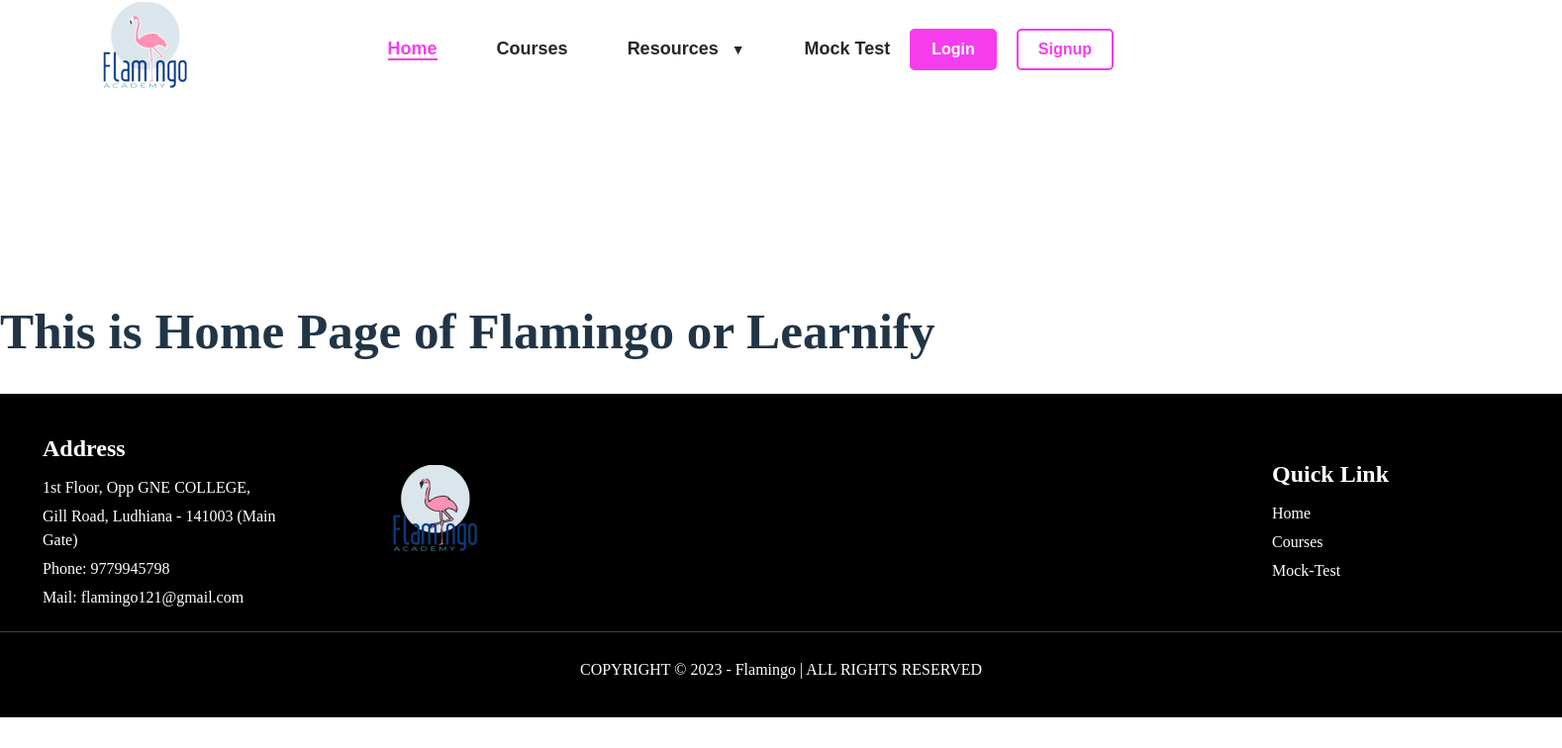
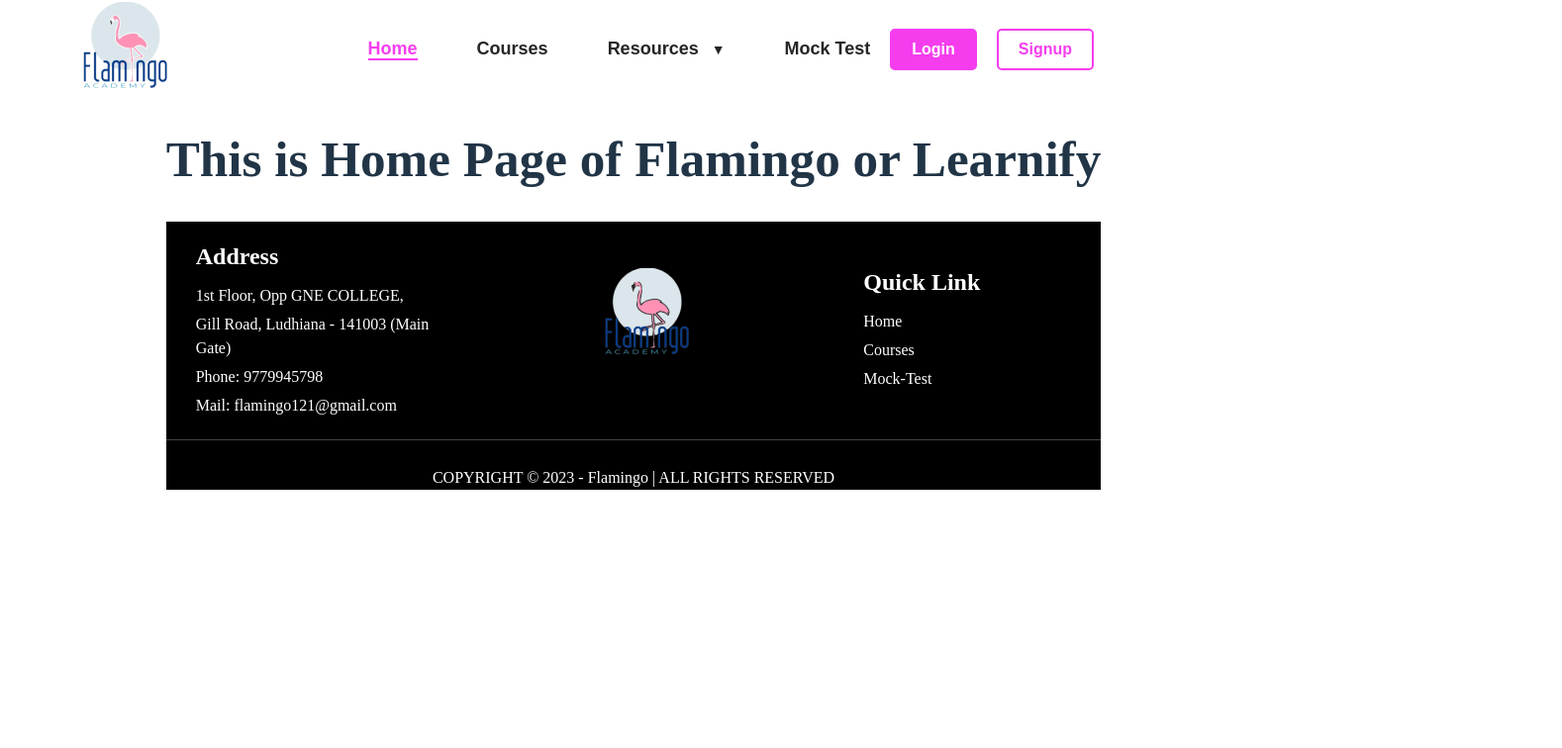
Before and after one commit to AYUSH56789/LearniFy---The-online-Tutor, a React (Vite) app in the folder frontend/: page / in a window 1280 px wide. Shown: the top 756 px of the page at 99% size, 1578 px wide, since content can reach past the window. Built offline with nearby package versions, Linux system fonts and the light colour scheme.

Commit message:
footer 2nd commit

```diff
--- a/frontend/src/components/footer/Footer.css
+++ b/frontend/src/components/footer/Footer.css
@@ -1,9 +1,9 @@
 .footer {
     background-color: #000; /* Black background */
     color: #fff; /* White text */
-    width: 240%;
+    width: 100%;
     max-width: 1578px;
-    padding: 20px 0;
+    /* padding: 20px 0; */
     box-sizing: border-box;
   }
 
@@ -65,7 +65,8 @@
   }
 
   .foot-logo{
-    margin-left: 400px;
+    margin-left: 0px;
+    margin-right: auto;
 
   }
 
--- a/frontend/src/components/footer/Footer.jsx
+++ b/frontend/src/components/footer/Footer.jsx
@@ -14,7 +14,7 @@
           <p>Phone: 9779945798</p>
           <p>Mail: flamingo121@gmail.com</p>
         </div>
-        <div className="footer-section logo">
+        <div>
           <img className="foot-logo" src={flamingoLogo} alt="Flamingo" />
         </div>
         <div className="footer-section quick-links">
--- a/frontend/src/components/navbar/Navbar.jsx
+++ b/frontend/src/components/navbar/Navbar.jsx
@@ -20,7 +20,7 @@
 
   return (
     <>
-      <nav className='main-nav'>
+      <nav className='main-nav' style={{padding:0}}>
         <div className='logo'>
           <img src={flamingoLogo} alt="flamingo" />
         </div>
--- a/frontend/src/index.css
+++ b/frontend/src/index.css
@@ -24,7 +24,7 @@
 
 body {
   margin: 0;
-  display: flex;
+  /* display: flex; */
   place-items: center;
   min-width: 320px;
   min-height: 100vh;
```
